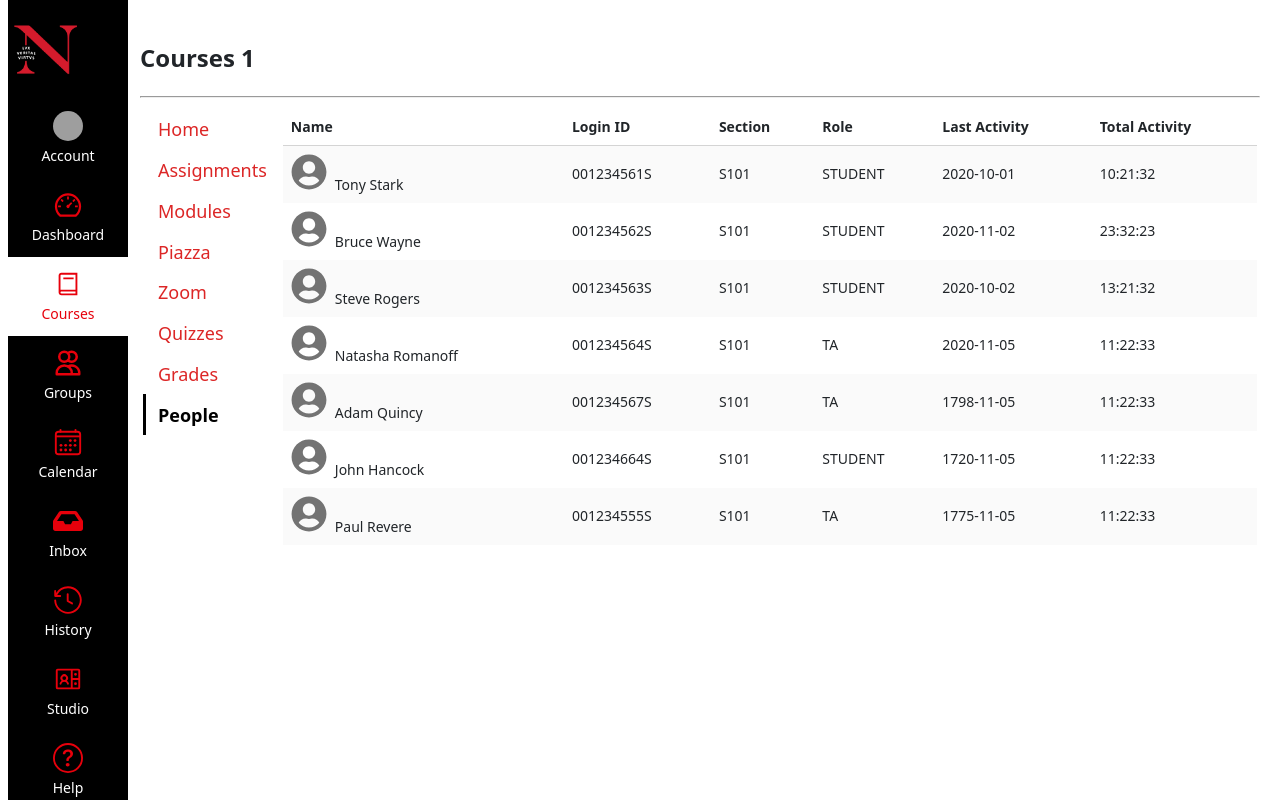
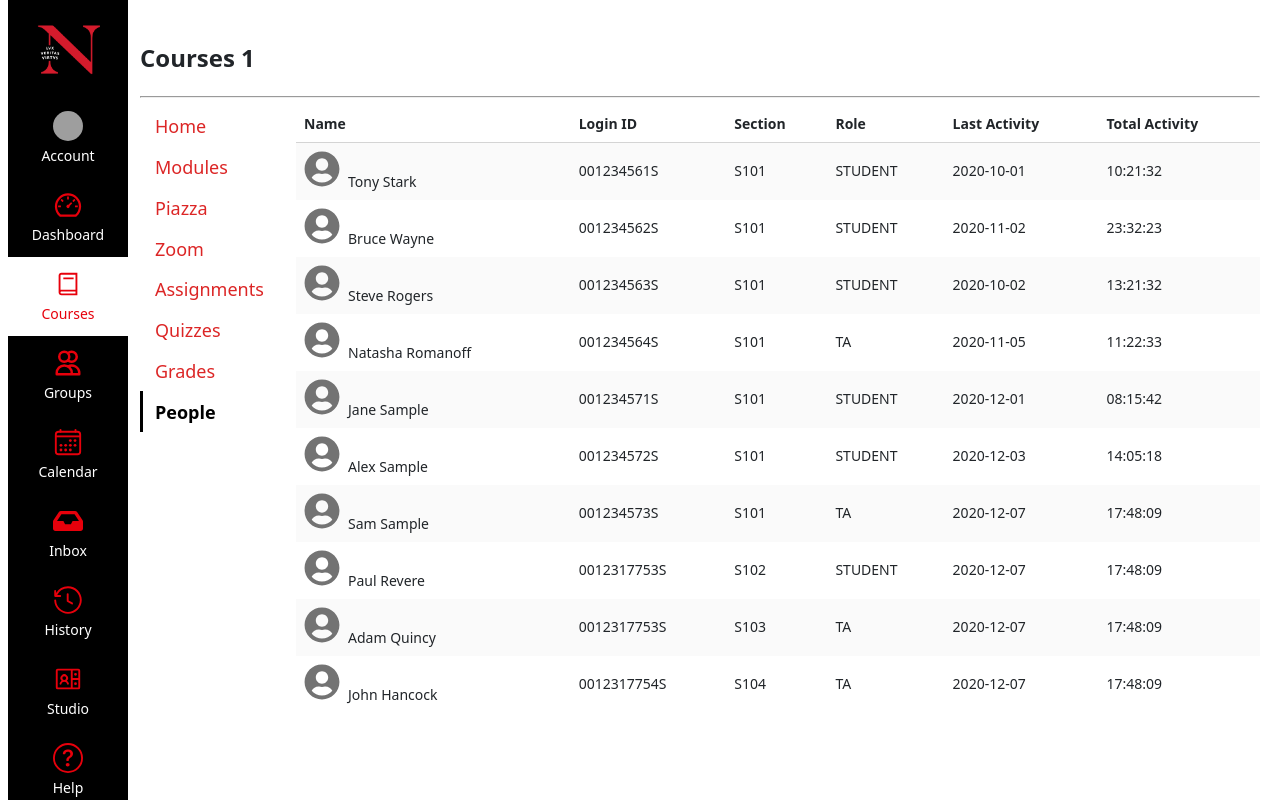
Before and after one commit to Fixlei/kambaz-next-js, a Next.js app: page /courses/1/people/table in a window 1280 px wide. Built offline with nearby package versions, Linux system fonts and the light colour scheme; grey boxes are pictures that could not be loaded.

Commit message:
Nagivation bar updated

```diff
--- a/app/(kambaz)/Navigation.tsx
+++ b/app/(kambaz)/Navigation.tsx
@@ -15,7 +15,6 @@ import { GoHistory } from "react-icons/go";
 import { FaInbox } from "react-icons/fa";
 import Link from "next/link";
 import { usePathname } from "next/navigation";
-import "@/app/labs/lab2/tailwind/utilities.css";
 
 const links = [
   {
@@ -79,7 +78,8 @@ export default function KambazNavigation() {
         rel="noopener noreferrer"
         className="block py-3 text-center text-sm text-white no-underline"
       >
-        <img className="wd-logo"
+        <img
+          className="wd-logo mx-auto"
           src="/images/neu.png"
           alt="Northeastern University Logo"
         />
--- a/app/(kambaz)/account/Navigation.tsx
+++ b/app/(kambaz)/account/Navigation.tsx
@@ -1,11 +1,33 @@
+"use client";
 import Link from "next/link";
+import { usePathname } from "next/navigation";
+
+const links = ["Signin", "Signup", "Profile"];
 
 export default function AccountNavigation() {
+  const pathname = usePathname() ?? "";
   return (
-    <div id="wd-account-navigation">
-      <Link href="/account/signin">Signin</Link> <br />
-      <Link href="/account/signup">Signup</Link> <br />
-      <Link href="/account/profile">Profile</Link> <br />
+    <div
+      id="wd-account-navigation"
+      className="wd list-group rounded-none text-lg"
+    >
+      {links.map((link) => {
+        const path = `/account/${link.toLowerCase()}`;
+        return (
+          <Link
+            key={link}
+            href={path}
+            id={`wd-account-${link.toLowerCase()}-link`}
+            className={
+              pathname === path
+                ? "list-group-item active border-0"
+                : "list-group-item border-0 text-red-600"
+            }
+          >
+            {link}
+          </Link>
+        );
+      })}
     </div>
   );
 }
--- a/app/(kambaz)/account/signin/page.tsx
+++ b/app/(kambaz)/account/signin/page.tsx
@@ -7,9 +7,9 @@ export default function Signin() {
     <div id="wd-signin-screen" className="max-w-sm">
       <h1 className="mb-3 text-2xl font-semibold">Sign in</h1>
       <input
-        id="wd-username"
         placeholder="username"
-        className="mb-2 w-full rounded border border-neutral-300 px-3 py-2"
+        defaultValue="ada"
+        className="wd-username mb-2 w-full rounded border border-neutral-300 px-3 py-2"
       />
       <input
         id="wd-password"
--- a/app/(kambaz)/courses/[cid]/Navigation.tsx
+++ b/app/(kambaz)/courses/[cid]/Navigation.tsx
@@ -1,118 +1,47 @@
 "use client";
 import Link from "next/link";
 import { usePathname } from "next/navigation";
-import "@/app/labs/lab2/tailwind/utilities.css";
-import "../../kambaz.css";
+
+//Each label builds its own path (/courses/{cid}/{label}) and id (wd-course-{label}-link).
+const links = [
+  "Home",
+  "Modules",
+  "Piazza",
+  "Zoom",
+  "Assignments",
+  "Quizzes",
+  "Grades",
+  "People",
+];
 
 export default function CourseNavigation({ cid }: { cid: string }) {
   const pathname = usePathname() ?? "";
-  const home = `/courses/${cid}/home`;
-  const assignments = `/courses/${cid}/assignments`;
-  const modules = `/courses/${cid}/modules`;
-  const piazza = `/courses/${cid}/piazza`;
-  const zoom = `/courses/${cid}/zoom`;
-  const quizzes = `/courses/${cid}/quizzes`;
-  const grades = `/courses/${cid}/grades`;
-  const people = `/courses/${cid}/people`;
   return (
     <div
       id="wd-courses-navigation"
       className="wd list-group rounded-none text-lg"
     >
+      {links.map((link) => {
+        const path =
+          link === "People"
+            ? `/courses/${cid}/people/table`
+            : `/courses/${cid}/${link.toLowerCase()}`;
+        const active = pathname === path || pathname.startsWith(path + "/");
+        return (
           <Link
-        href={home}
-        id="wd-course-home-link"
+            key={link}
+            href={path}
+            id={`wd-course-${link.toLowerCase()}-link`}
             className={
-          pathname === home
+              active
                 ? "list-group-item active border-0"
                 : "list-group-item border-0 text-red-600"
             }
           >
-        Home
+            {link}
           </Link>
-      <Link
-        href={assignments}
-        id="wd-course-assignments-link"
-        className={
-          pathname === assignments || pathname.startsWith(assignments + "/")
-            ? "list-group-item active border-0"
-            : "list-group-item border-0 text-red-600"
-        }
-      >
-        Assignments
-      </Link>
-      {/* ...Modules, Piazza, Zoom, Quizzes, Grades, People... */}
-      <Link
-        href={modules}
-        id="wd-course-modules-link"
-        className={
-          pathname === modules || pathname.startsWith(modules + "/")
-            ? "list-group-item active border-0"
-            : "list-group-item border-0 text-red-600"
-        }
-      >
-        Modules
-      </Link>
-
-      <Link
-        href={piazza}
-        id="wd-course-piazza-link"
-        className={
-          pathname === piazza || pathname.startsWith(piazza + "/")
-            ? "list-group-item active border-0"
-            : "list-group-item border-0 text-red-600"
-        }
-      >
-        Piazza
-      </Link>
-
-      <Link
-        href={zoom}
-        id="wd-course-zoom-link"
-        className={
-          pathname === zoom || pathname.startsWith(zoom + "/")
-            ? "list-group-item active border-0"
-            : "list-group-item border-0 text-red-600"
-        }
-      >
-        Zoom
-      </Link>
-
-      <Link
-        href={quizzes}
-        id="wd-course-quizzes-link"
-        className={
-          pathname === quizzes || pathname.startsWith(quizzes + "/")
-            ? "list-group-item active border-0"
-            : "list-group-item border-0 text-red-600"
-        }
-      >
-        Quizzes
-      </Link>
-
-      <Link
-        href={grades}
-        id="wd-course-grades-link"
-        className={
-          pathname === grades || pathname.startsWith(grades + "/")
-            ? "list-group-item active border-0"
-            : "list-group-item border-0 text-red-600"
-        }
-      >
-        Grades
-      </Link>
-
-      <Link
-        href={people}
-        id="wd-course-people-link"
-        className={
-          pathname === people || pathname.startsWith(people + "/")
-            ? "list-group-item active border-0"
-            : "list-group-item border-0 text-red-600"
-        }
-      >
-        People
-      </Link>
+        );
+      })}
     </div>
   );
 }
--- a/app/(kambaz)/courses/[cid]/home/page.tsx
+++ b/app/(kambaz)/courses/[cid]/home/page.tsx
@@ -3,20 +3,13 @@ import CourseStatus from "./Status";
 
 export default function Home() {
   return (
-    <div id="wd-home">
-      <h2>Home 1234</h2>
-      <table>
-        <tbody>
-          <tr>
-            <td valign="top" width="70%">
-              <Modules />
-            </td>
-            <td valign="top">
-              <CourseStatus />
-            </td>
-          </tr>
-        </tbody>
-      </table>
+    <div id="wd-home" className="flex gap-4">
+      <div className="min-w-0 flex-1">
+        <Modules />
+      </div>
+      <div className="hidden w-[250px] shrink-0 lg:block">
+        <CourseStatus />
+      </div>
     </div>
   );
 }
--- a/app/(kambaz)/courses/[cid]/layout.tsx
+++ b/app/(kambaz)/courses/[cid]/layout.tsx
@@ -1,30 +1,29 @@
 import { ReactNode } from "react";
 import CourseNavigation from "./Navigation";
 
+// Shared layout for course pages: every route under /courses/[cid] (home, modules, etc.) renders inside it
 export default async function CoursesLayout({
   children,
   params,
 }: Readonly<{
-  children: ReactNode;
-  params: Promise<{ cid: string }>;
+  children: ReactNode; // Page content of the current child route
+  params: Promise<{ cid: string }>; // Dynamic route params (a Promise in this Next.js version)
 }>) {
+  // Extract the course ID from the dynamic route
   const { cid } = await params;
   return (
     <div id="wd-courses">
       <h2>Courses {cid}</h2>
       <hr />
-      <table>
-        <tbody>
-          <tr>
-            <td valign="top" width="140">
-              <CourseNavigation cid={cid} />
-            </td>
-            <td valign="top" width="100%">
-              {children}
-            </td>
-          </tr>
-        </tbody>
-      </table>
+      {/* Two-column layout: course navigation on the left, page content on the right */}
+      <div className="flex gap-4">
+        {/* Course navigation: fixed 140px width, never shrinks; hidden on small screens, shown at md and up */}
+        <div className="hidden w-[140px] shrink-0 md:block">
+          <CourseNavigation cid={cid} />
+        </div>
+        {/* Content area: fills remaining width; min-w-0 keeps wide content (e.g. tables) from overflowing */}
+        <div className="min-w-0 flex-1">{children}</div>
+      </div>
     </div>
   );
 }
--- a/app/(kambaz)/courses/[cid]/modules/page.tsx
+++ b/app/(kambaz)/courses/[cid]/modules/page.tsx
@@ -1,5 +1,5 @@
+import Lesson from "./Lesson";
 import Module from "./Module";
-import Lesson from "./Lesson";
 
 export default function Modules() {
   return (
@@ -30,7 +30,7 @@ export default function Modules() {
           + Module
         </button>
       </div>
-      <ul id="wd-modules">
+      <ul id="wd-modules" className="m-0 list-none p-0">
         <Module title="Week 1, Lecture 1 - Course Introduction, Syllabus, Agenda">
           <Lesson title="LEARNING OBJECTIVES">
             <li className="wd-content-item">Introduction to the course</li>
@@ -40,43 +40,7 @@ export default function Modules() {
             <li className="wd-content-item">
               Full Stack Developer - Chapter 1 - Introduction
             </li>
-            <li className="wd-content-item">
-              Full Stack Developer - Chapter 2 - Creating User Interfaces
-            </li>
           </Lesson>
-          <Lesson title="SLIDES">
-            <li className="wd-content-item">Introduction to Web Development</li>
-            <li className="wd-content-item">
-              Creating an HTTP server with Node.js
-            </li>
-            <li className="wd-content-item">Creating a React Application</li>
-          </Lesson>
-        </Module>
-        <Module title="Week 2 Lecture 1 Bootstrap/Tailwind CSS">
-          {/* Expand lessons on your own */}
-          <Lesson title="LEARNING OBJECTIVES">
-            <li className="wd-content-item">CSS and Tailwind</li>
-            <li className="wd-content-item">Learn what is Tailwind CSS</li>
-          </Lesson>
-          <Lesson title="READING">
-            <li className="wd-content-item">
-              Full Stack Developer - Chapter 1 - Introduction
-            </li>
-            <li className="wd-content-item">
-              Full Stack Developer - Chapter 2 - Creating User Interfaces
-            </li>
-          </Lesson>
-          <Lesson title="SLIDES">
-            <li className="wd-content-item">Introduction to Web Development</li>
-            <li className="wd-content-item">
-              Creating an HTTP server with Node.js
-            </li>
-            <li className="wd-content-item">Creating a React Application</li>
-          </Lesson>
-        </Module>
-        <Module title="Week 3" />
-        <Module title="Sample module (AI)">
-          <Lesson title="Sample lesson (AI)" />
         </Module>
       </ul>
     </div>
--- a/app/(kambaz)/courses/[cid]/people/table/page.tsx
+++ b/app/(kambaz)/courses/[cid]/people/table/page.tsx
@@ -62,35 +62,68 @@ export default function PeopleTable() {
           <tr className="odd:bg-neutral-50">
             <td className="p-2 text-nowrap">
               <FaUserCircle className="me-2 inline text-4xl text-neutral-500" />
+              Jane Sample
+            </td>
+            <td className="p-2">001234571S</td>
+            <td className="p-2">S101</td>
+            <td className="p-2">STUDENT</td>
+            <td className="p-2">2020-12-01</td>
+            <td className="p-2">08:15:42</td>
+          </tr>
+          <tr className="odd:bg-neutral-50">
+            <td className="p-2 text-nowrap">
+              <FaUserCircle className="me-2 inline text-4xl text-neutral-500" />
+              Alex Sample
+            </td>
+            <td className="p-2">001234572S</td>
+            <td className="p-2">S101</td>
+            <td className="p-2">STUDENT</td>
+            <td className="p-2">2020-12-03</td>
+            <td className="p-2">14:05:18</td>
+          </tr>
+          <tr className="odd:bg-neutral-50">
+            <td className="p-2 text-nowrap">
+              <FaUserCircle className="me-2 inline text-4xl text-neutral-500" />
+              Sam Sample
+            </td>
+            <td className="p-2">001234573S</td>
+            <td className="p-2">S101</td>
+            <td className="p-2">TA</td>
+            <td className="p-2">2020-12-07</td>
+            <td className="p-2">17:48:09</td>
+          </tr>
+          <tr className="odd:bg-neutral-50">
+            <td className="p-2 text-nowrap">
+              <FaUserCircle className="me-2 inline text-4xl text-neutral-500" />
+              Paul Revere
+            </td>
+            <td className="p-2">0012317753S</td>
+            <td className="p-2">S102</td>
+            <td className="p-2">STUDENT</td>
+            <td className="p-2">2020-12-07</td>
+            <td className="p-2">17:48:09</td>
+          </tr>
+          <tr className="odd:bg-neutral-50">
+            <td className="p-2 text-nowrap">
+              <FaUserCircle className="me-2 inline text-4xl text-neutral-500" />
               Adam Quincy
             </td>
-            <td className="p-2">001234567S</td>
-            <td className="p-2">S101</td>
+            <td className="p-2">0012317753S</td>
+            <td className="p-2">S103</td>
             <td className="p-2">TA</td>
-            <td className="p-2">1798-11-05</td>
-            <td className="p-2">11:22:33</td>
+            <td className="p-2">2020-12-07</td>
+            <td className="p-2">17:48:09</td>
           </tr>
           <tr className="odd:bg-neutral-50">
             <td className="p-2 text-nowrap">
               <FaUserCircle className="me-2 inline text-4xl text-neutral-500" />
               John Hancock
             </td>
-            <td className="p-2">001234664S</td>
-            <td className="p-2">S101</td>
-            <td className="p-2">STUDENT</td>
-            <td className="p-2">1720-11-05</td>
-            <td className="p-2">11:22:33</td>
-          </tr>
-          <tr className="odd:bg-neutral-50">
-            <td className="p-2 text-nowrap">
-              <FaUserCircle className="me-2 inline text-4xl text-neutral-500" />
-              Paul Revere
-            </td>
-            <td className="p-2">001234555S</td>
-            <td className="p-2">S101</td>
+            <td className="p-2">0012317754S</td>
+            <td className="p-2">S104</td>
             <td className="p-2">TA</td>
-            <td className="p-2">1775-11-05</td>
-            <td className="p-2">11:22:33</td>
+            <td className="p-2">2020-12-07</td>
+            <td className="p-2">17:48:09</td>
           </tr>
         </tbody>
       </table>
--- a/app/(kambaz)/layout.tsx
+++ b/app/(kambaz)/layout.tsx
@@ -1,8 +1,7 @@
 //Root layout for all Kambaz pages (Account, Dashboard, Courses...).
-//Loads Tailwind utilities and kambaz.css once, renders the fixed black sidebar,
+//Loads kambaz.css (Tailwind theme + utilities + Kambaz styles) once, renders the fixed black sidebar,
 //and offsets the page content (wd-main-content-offset) so the sidebar does not cover it.
 import { ReactNode } from "react";
-import "@/app/labs/lab2/tailwind/utilities.css";
 import "./kambaz.css";
 import KambazNavigation from "./Navigation";
 
```
Also changed, not shown: app/(kambaz)/courses/[cid]/modules/Module.tsx (line endings or trailing spaces), app/(kambaz)/kambaz.css (line endings or trailing spaces). Lines whose indentation alone changed are shown as unchanged.
